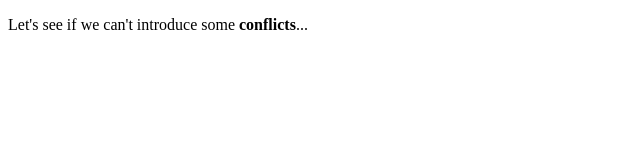
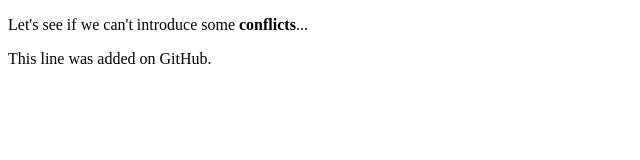
Before and after one commit to david-zocom/git-conflicts, a plain HTML site: page index.html in a window 1280 px wide. Shown: the whole page, without its empty margins (0-640 px from the left). Drawn offline with Linux system fonts and the light colour scheme.

Commit message:
Added change on GitHub

```diff
--- a/index.html
+++ b/index.html
@@ -9,6 +9,8 @@
 
 	<p>Let's see if we can't introduce some <strong>conflicts</strong>...</p>
 
+
+	<p>This line was added on GitHub.</p>
 </body>
 
 </html>
```
